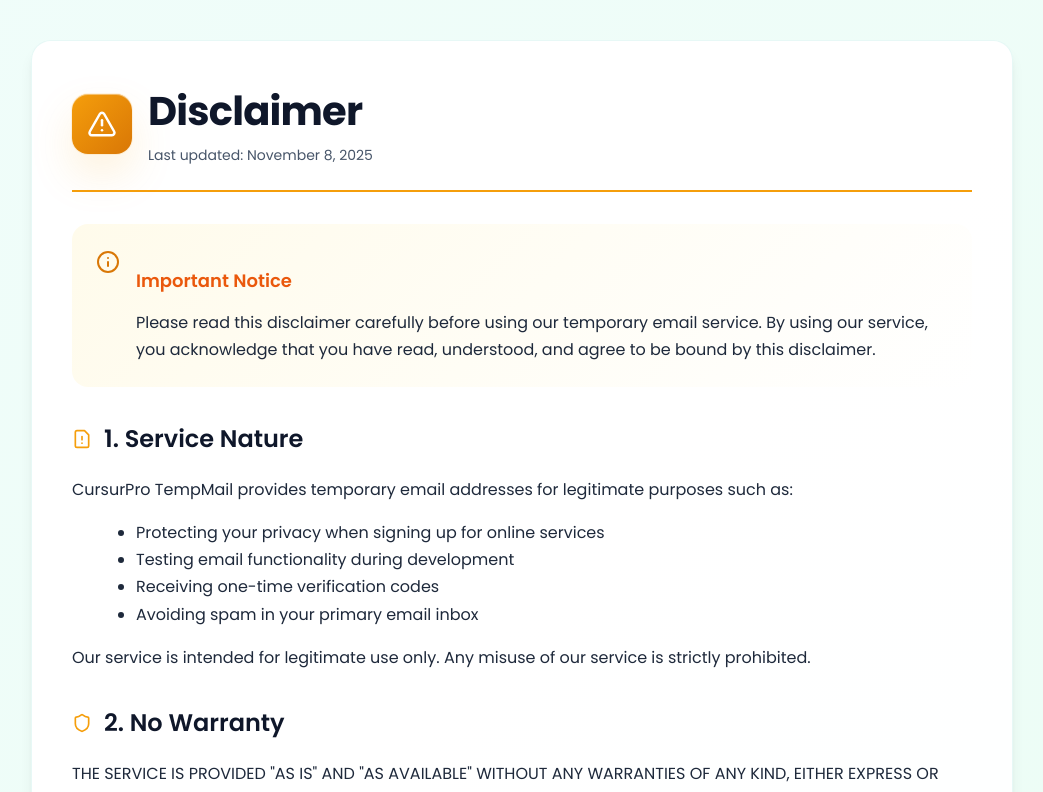
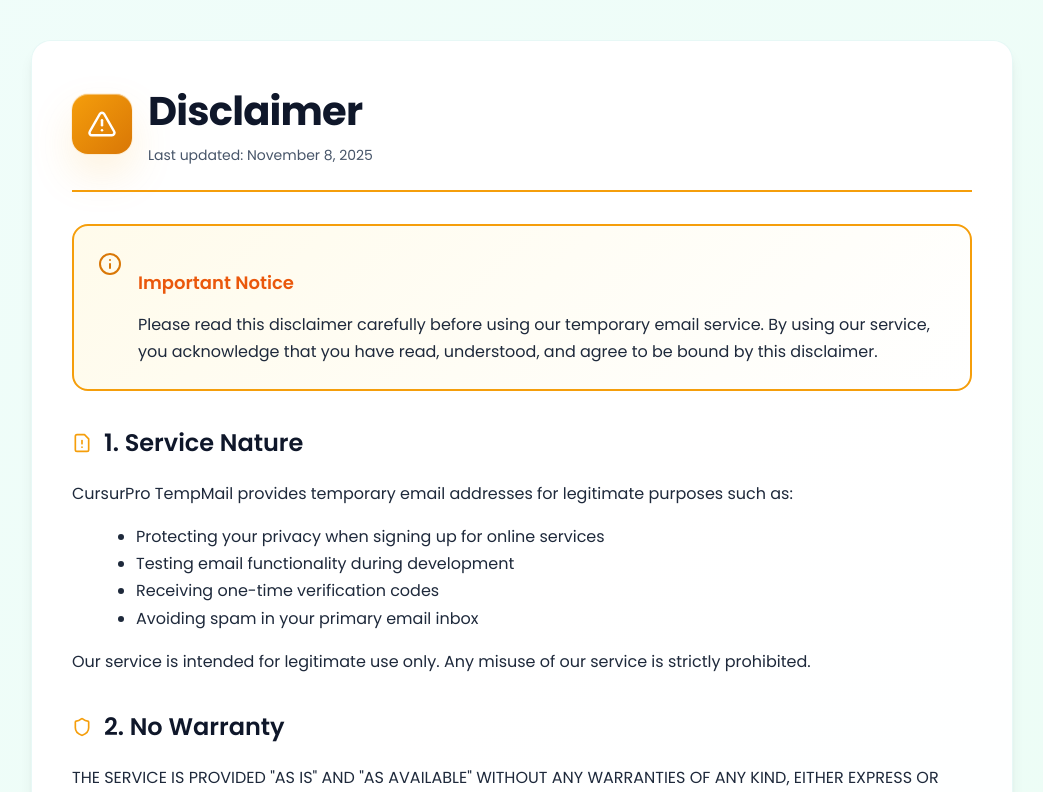
Before and after one commit to MurShidM01/CursurPro-TempMail, a Next.js app: page /disclaimer in a window 1280 px wide. Shown: the top 792 px of the page, without its empty margins (118-1161 px from the left). Built offline with nearby package versions, Linux system fonts and the light colour scheme.

Commit message:
Error Fixed

```diff
--- a/app/disclaimer/page.tsx
+++ b/app/disclaimer/page.tsx
@@ -68,7 +68,7 @@
             padding: theme.spacing.xl,
             background: `linear-gradient(135deg, ${theme.colors.warning[50]} 0%, rgba(255, 255, 255, 0.8) 100%)`,
             borderRadius: theme.borderRadius.xl,
-            border: `2px solid ${theme.colors.warning[200]}`
+            border: `2px solid ${theme.colors.warning[500]}`
           }}>
             <div style={{
               display: 'flex',
```
